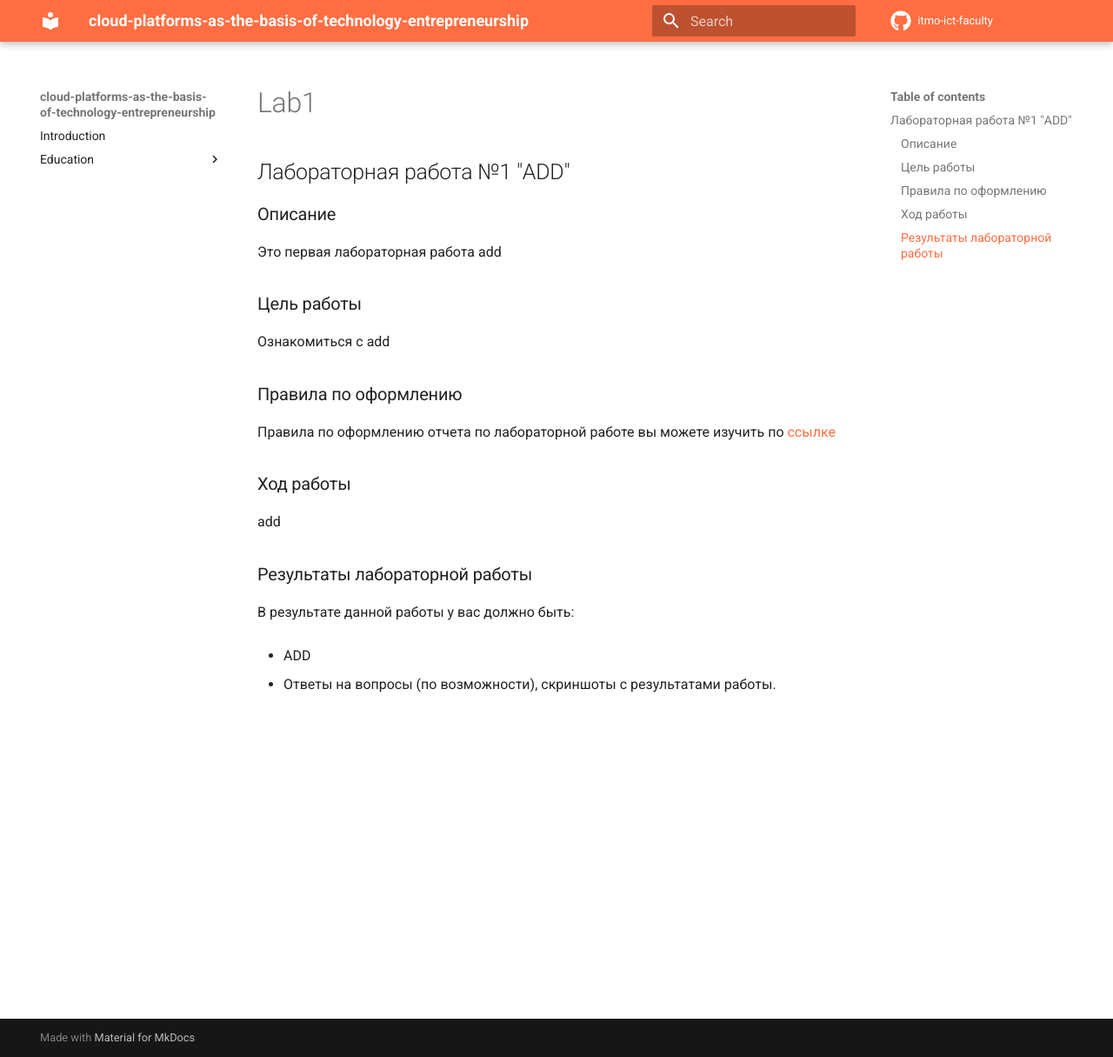
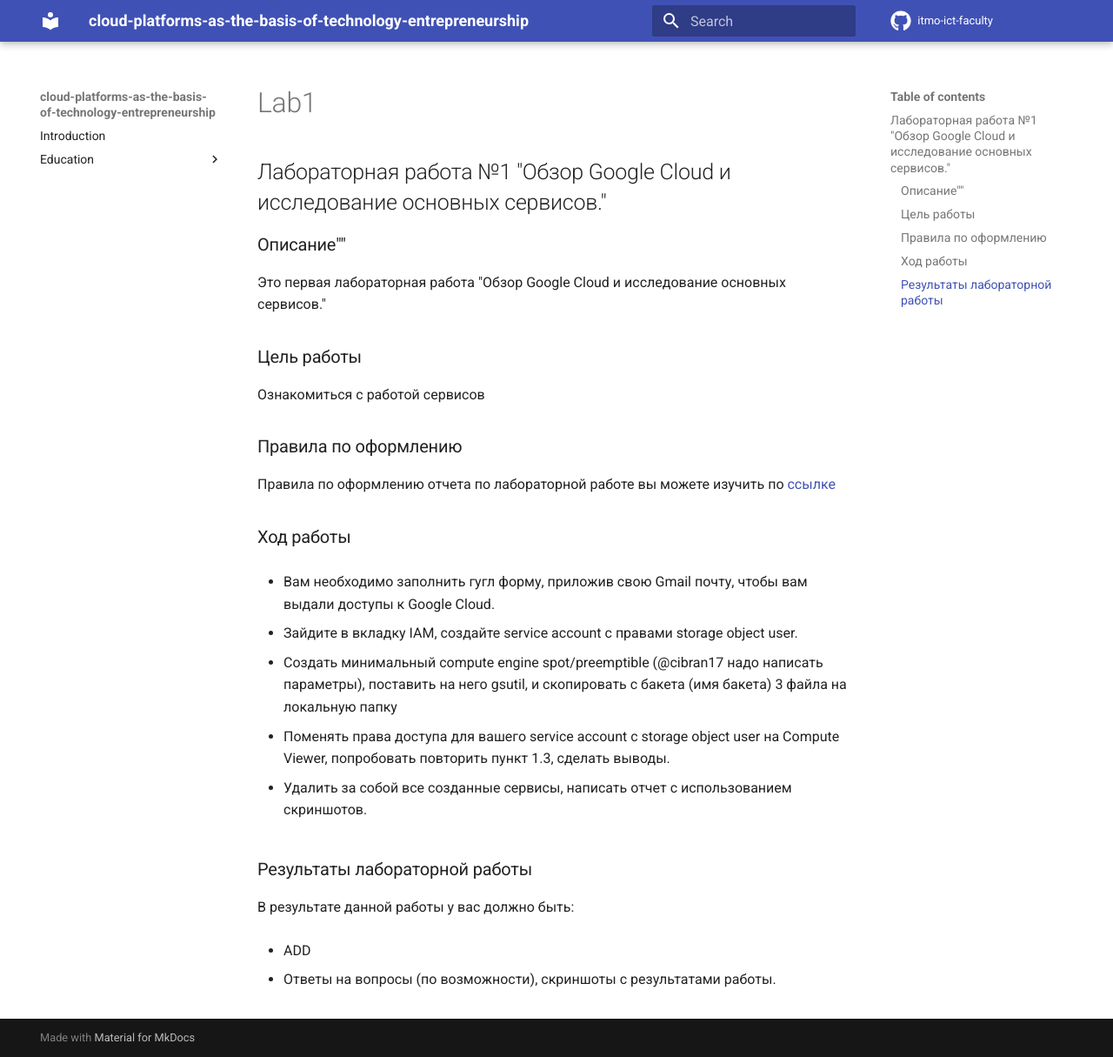
Before and after one commit to ztvgzh/cloud-platforms-as-the-basis-of-technology-entrepreneurship, an MkDocs documentation site: the page built from docs/education/labs/lab1/lab1.md, in a window 1280 px wide and 1215 px high. Shown: the whole window at 87% size. Built offline with MkDocs 1.6.1 and Material for MkDocs 9.7.7, drawn with Linux system fonts in a browser that asks for light colours; comment, search, counter and statistics services are not loaded.

Commit message:
latest 1

```diff
--- a/docs/education/labs/lab1/lab1.md
+++ b/docs/education/labs/lab1/lab1.md
@@ -1,9 +1,9 @@
-## Лабораторная работа №1 "ADD"
-### Описание
-Это первая лабораторная работа add
+## Лабораторная работа №1 "Обзор Google Cloud и исследование основных сервисов."
+### Описание""
+Это первая лабораторная работа "Обзор Google Cloud и исследование основных сервисов."
 
 ### Цель работы
-Ознакомиться с add
+Ознакомиться с работой сервисов
 
 ### Правила по оформлению
 
@@ -11,8 +11,15 @@
 
 ### Ход работы
 
+- Вам необходимо заполнить гугл форму, приложив свою Gmail почту, чтобы вам выдали доступы к Google Cloud.
 
-add
+- Зайдите в вкладку IAM, создайте service account с правами storage object user.
+
+- Создать минимальный compute engine spot/preemptible (@cibran17 надо написать параметры), поставить на него gsutil, и скопировать с бакета (имя бакета) 3 файла на локальную папку
+
+- Поменять права доступа для вашего service account с storage object user  на Compute Viewer, попробовать повторить пункт 1.3, сделать выводы.
+
+- Удалить за собой все созданные сервисы, написать отчет с использованием скриншотов.
 
 
 ### Результаты лабораторной работы
--- a/mkdocs.yml
+++ b/mkdocs.yml
@@ -5,7 +5,7 @@
   name: material
   palette:
     - scheme: default
-      primary: deep orange
+      primary: deep green
     #   toggle:
     #     icon: material/weather-sunny
     #     name: Switch to dark mode
```
Also changed, not shown: docs/education/labs/lab2/lab2.md (+12 -4 lines), docs/education/labs/lab3/lab3.md (+2 -2 lines), docs/education/labs/lab4/lab4.md (+4 -3 lines), docs/education/lecture.md (+10 -3 lines).
